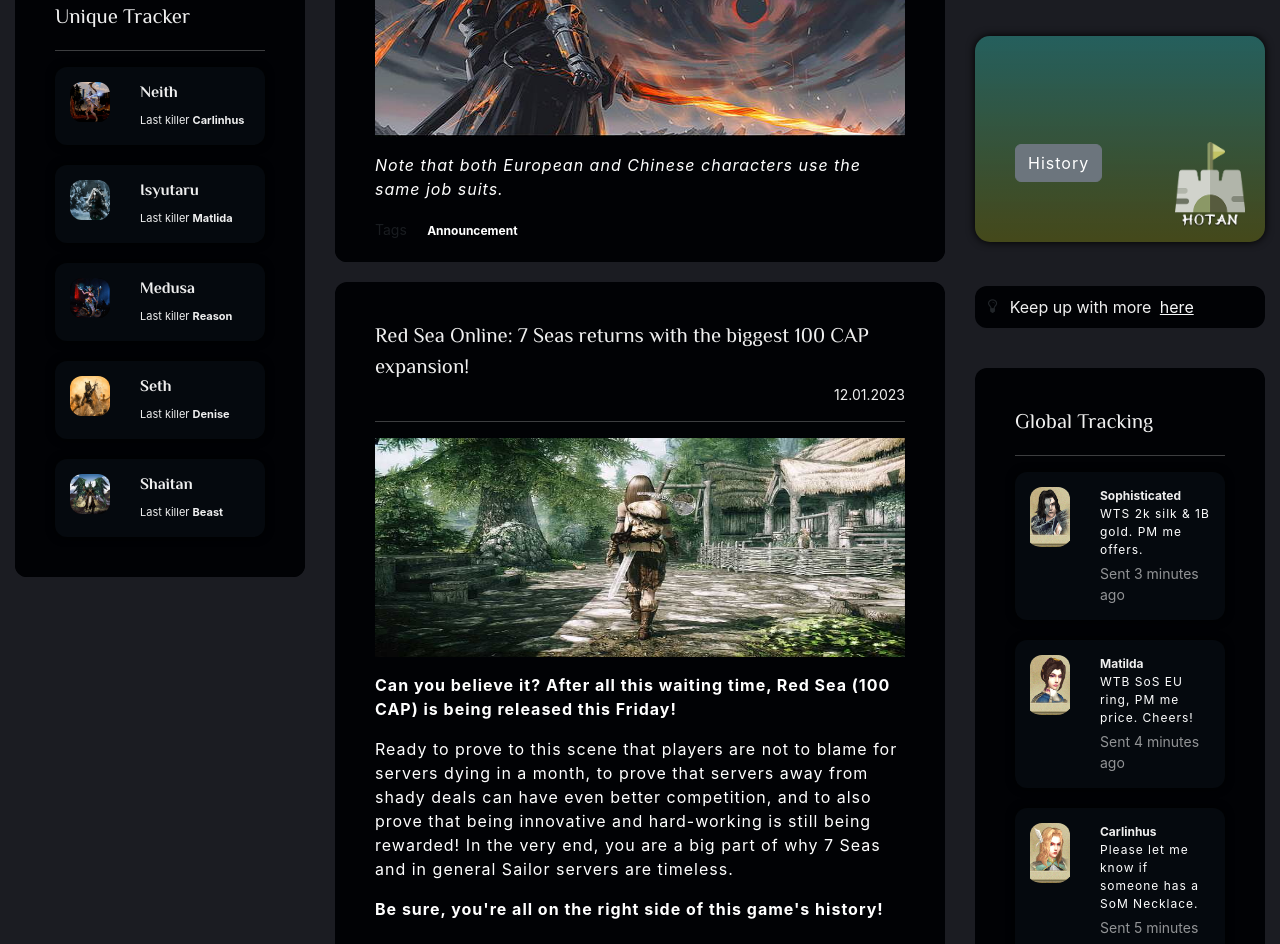
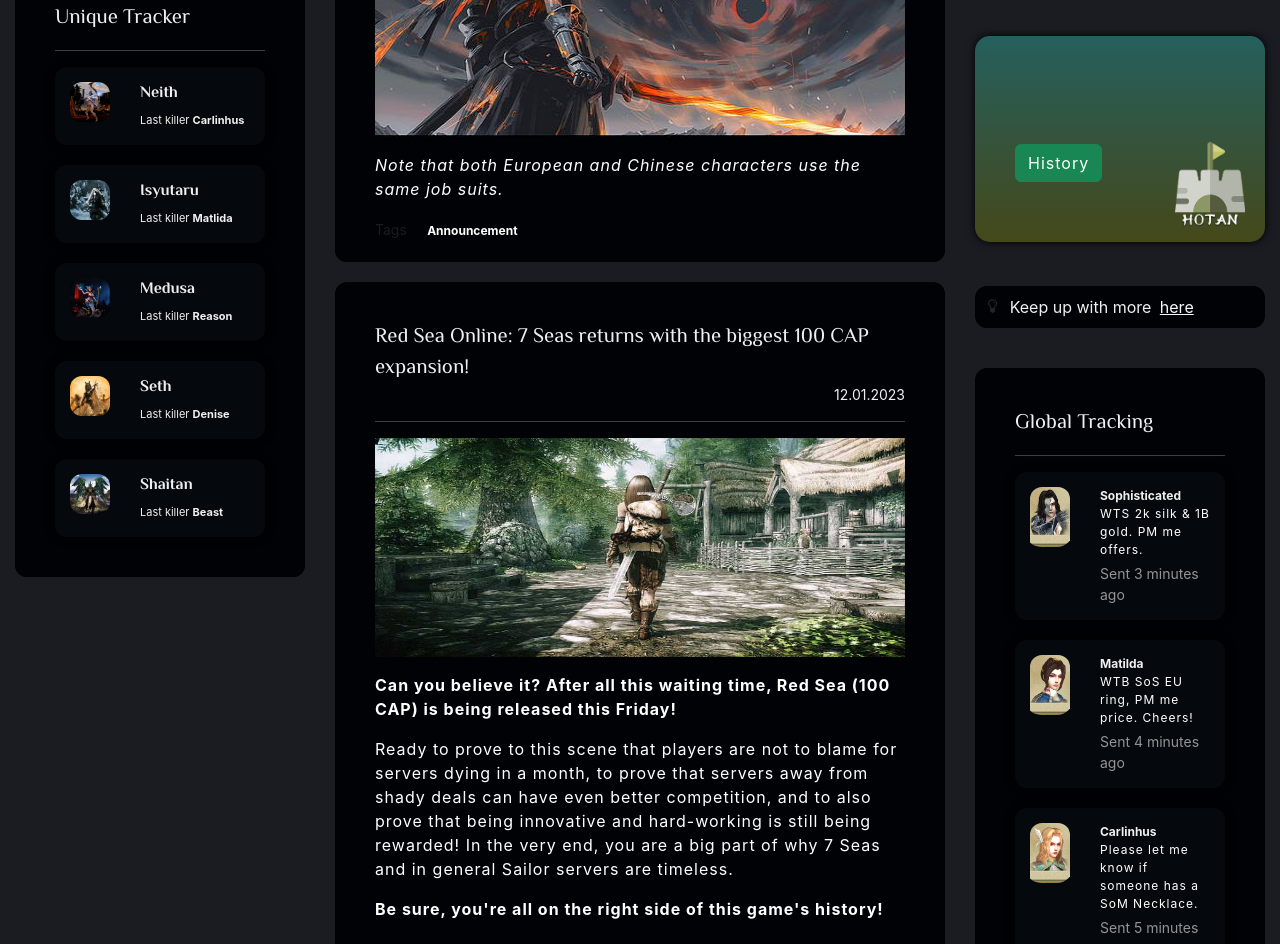
Before and after one commit to Vargriym/vanilla-js-gaming-website, a plain HTML site: page index.html in a window 1280 px wide. Shown: the part 1054-1998 px from the top of the page. Drawn offline with nearby package versions, Linux system fonts and the light colour scheme; files whose address does not match are found by name.

Commit message:
Update index.html

```diff
--- a/index.html
+++ b/index.html
@@ -568,7 +568,7 @@
               ">
                 <p class="m-0">
                   <a href="#"
-                    class="btn btn-secondary mt-5">History</a>
+                    class="btn btn-success mt-5">History</a>
                 </p>
               </div>
             </div>
```
